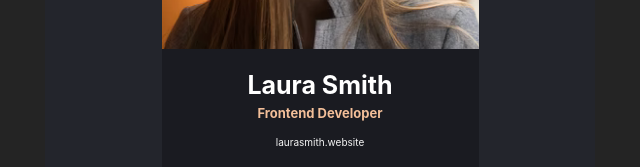
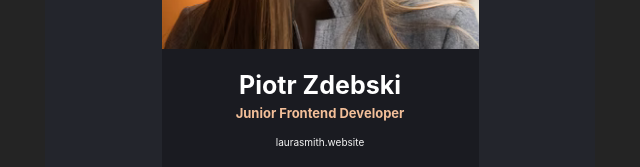
Before and after one commit to piotrekzd/scrimba-solo-1, a React (Vite) app: page / in a window 1280 px wide. Shown: the part 289-456 px from the top of the page, without its empty margins (320-960 px from the left). Built offline with nearby package versions, Linux system fonts and the light colour scheme.

Commit message:
Update Info.jsx

```diff
--- a/src/components/Info/Info.jsx
+++ b/src/components/Info/Info.jsx
@@ -4,8 +4,8 @@ export const Info = () => {
     return (
         <div className={styles.about_wrapper}>
             <img src='/src/images/avatar.png' className={styles.avatar} />
-            <h1 className={styles.title}>Laura Smith</h1>
-            <h2 className={styles.subtitle}>Frontend Developer</h2>
+            <h1 className={styles.title}>Piotr Zdebski</h1>
+            <h2 className={styles.subtitle}>Junior Frontend Developer</h2>
             <a href="_blank" className={styles.link}>laurasmith.website</a>
             <div className={styles.button_wrapper}>
                 <button type="button" className={styles.btn_mail}>Email</button>
```
